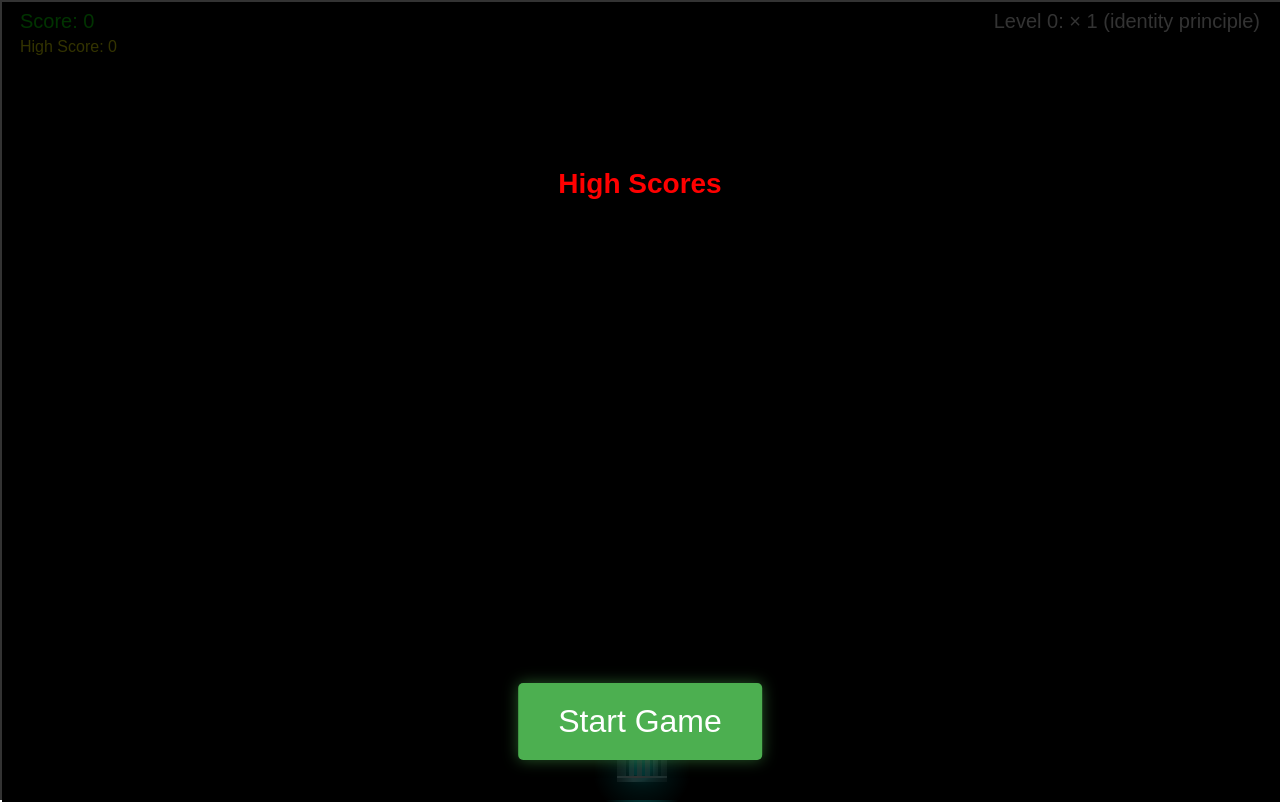
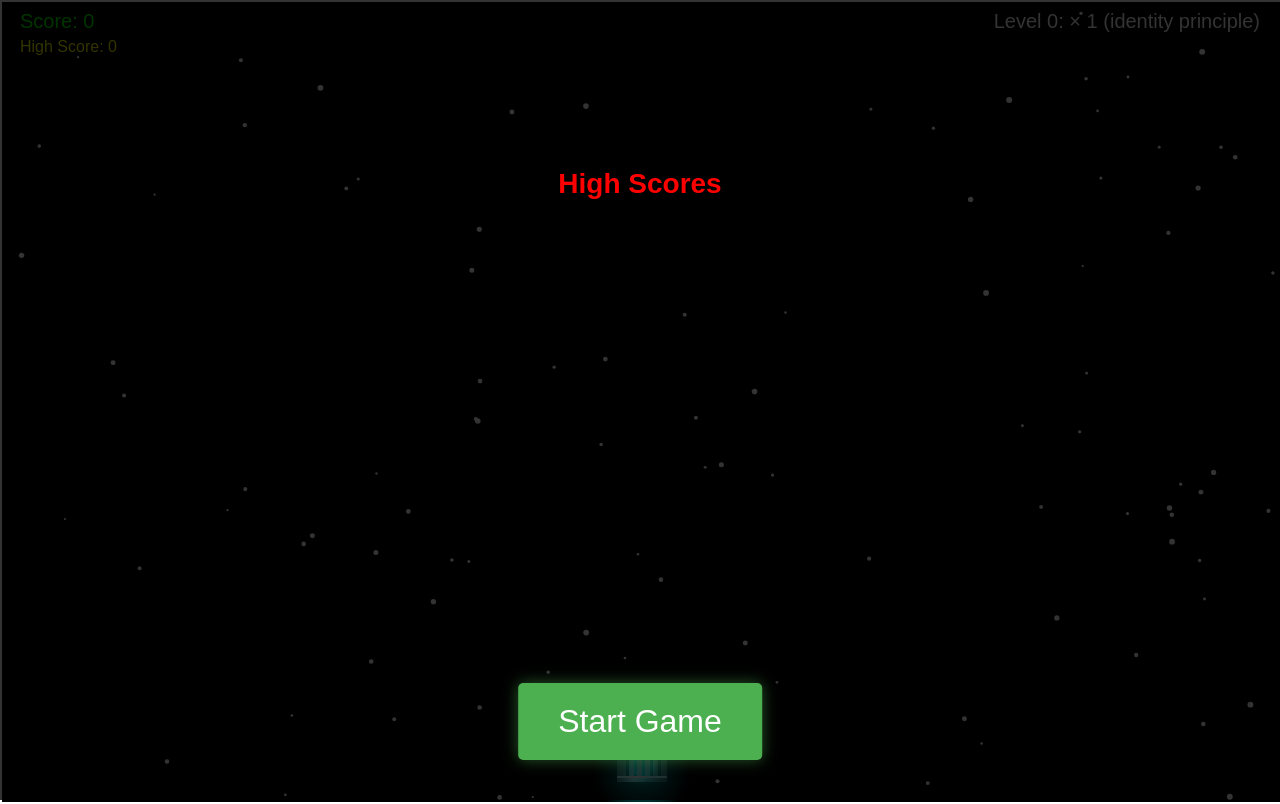
Before and after one commit to speedybits/Math_Arcade, a website: page math_invaders.html in a window 1280 px wide. Drawn offline with Linux system fonts and the light colour scheme.

Commit message:
Added stars

```diff
--- a/math_invaders.html
+++ b/math_invaders.html
@@ -886,6 +886,9 @@
         function update(deltaTime) {
             if (!window.gameStarted) return;
 
+            // Update stars
+            updateStars(deltaTime);
+
             // Update aliens and their choices
             let gameOver = false;
             window.activeAliens.forEach(alien => {
@@ -1106,6 +1109,9 @@
 
         function render() {
             ctx.clearRect(0, 0, CANVAS_WIDTH, CANVAS_HEIGHT);
+
+            // Draw stars first (before aliens and cannon)
+            drawStars();
 
             // Draw aliens with flying saucer design
             window.activeAliens.forEach(alien => {
@@ -1382,6 +1388,7 @@
             // Essential initial setup
             loadHighScores();
             displayHighScores();
+            initStars();
 
             // Set initial cannon position
             window.currentCannonPosition = 'center';
@@ -1452,6 +1459,49 @@
             window.addEventListener('resize', resizeCanvas);
             resizeCanvas();
         }
+
+        // Add after the other global variables
+        window.stars = [];
+        const NUM_STARS = 100;
+        const STAR_SPEED = 20; // pixels per second
+
+        // Add this function to create the initial stars
+        function initStars() {
+            window.stars = [];
+            for (let i = 0; i < NUM_STARS; i++) {
+                window.stars.push({
+                    x: Math.random() * window.CANVAS_WIDTH,
+                    y: Math.random() * window.CANVAS_HEIGHT,
+                    size: Math.random() * 2 + 1,
+                    speed: (Math.random() * 0.5 + 0.5) * STAR_SPEED // Varying speeds
+                });
+            }
+        }
+
+        // Add this function to update star positions
+        function updateStars(deltaTime) {
+            window.stars.forEach(star => {
+                star.y += star.speed * deltaTime;
+
+                // If star goes off screen, reset it to the top
+                if (star.y > window.CANVAS_HEIGHT) {
+                    star.y = 0;
+                    star.x = Math.random() * window.CANVAS_WIDTH;
+                }
+            });
+        }
+
+        // Add this function to draw the stars
+        function drawStars() {
+            ctx.save();
+            ctx.fillStyle = '#fff';
+            window.stars.forEach(star => {
+                ctx.beginPath();
+                ctx.arc(star.x, star.y, star.size, 0, Math.PI * 2);
+                ctx.fill();
+            });
+            ctx.restore();
+        }
     </script>
 </body>
 </html>
```
